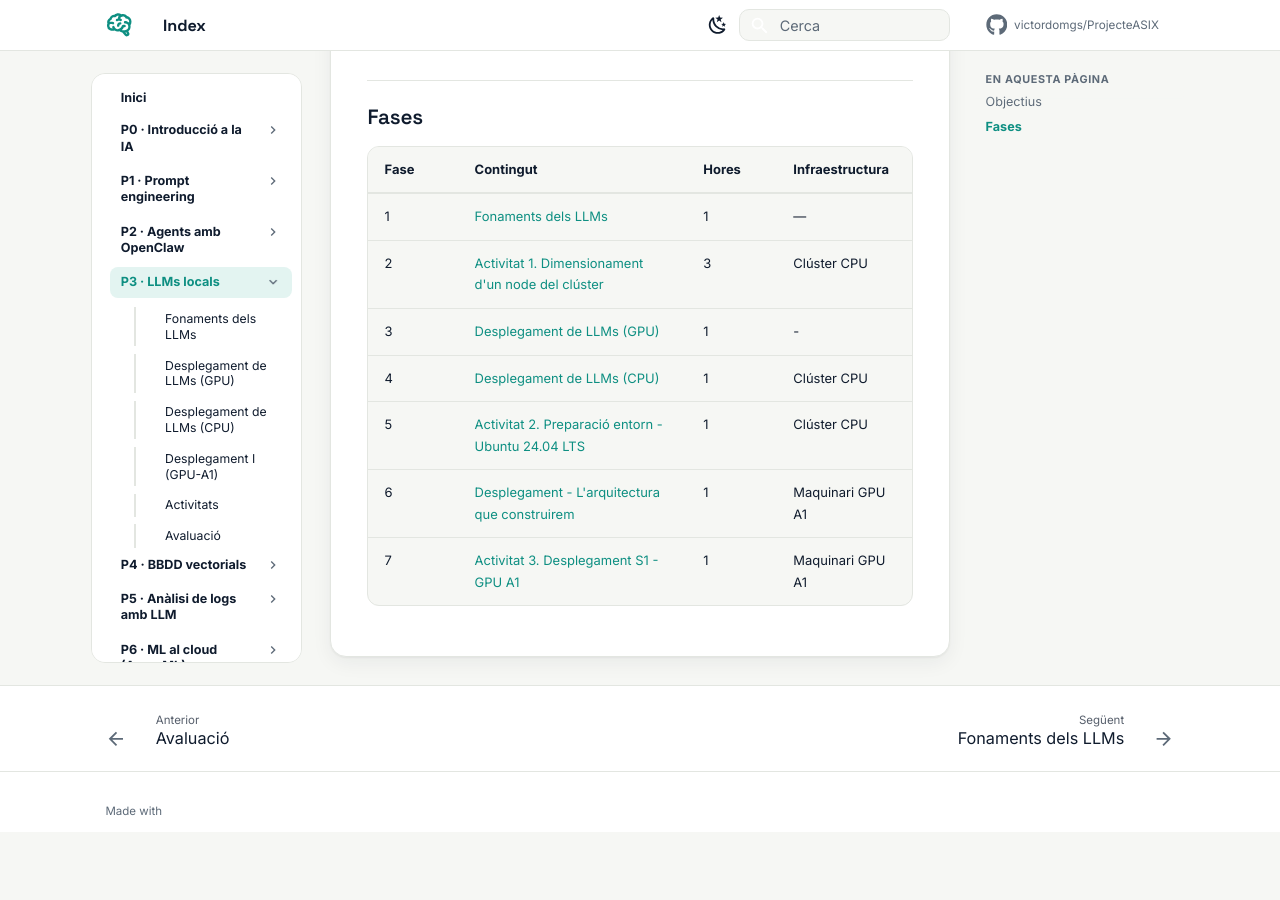
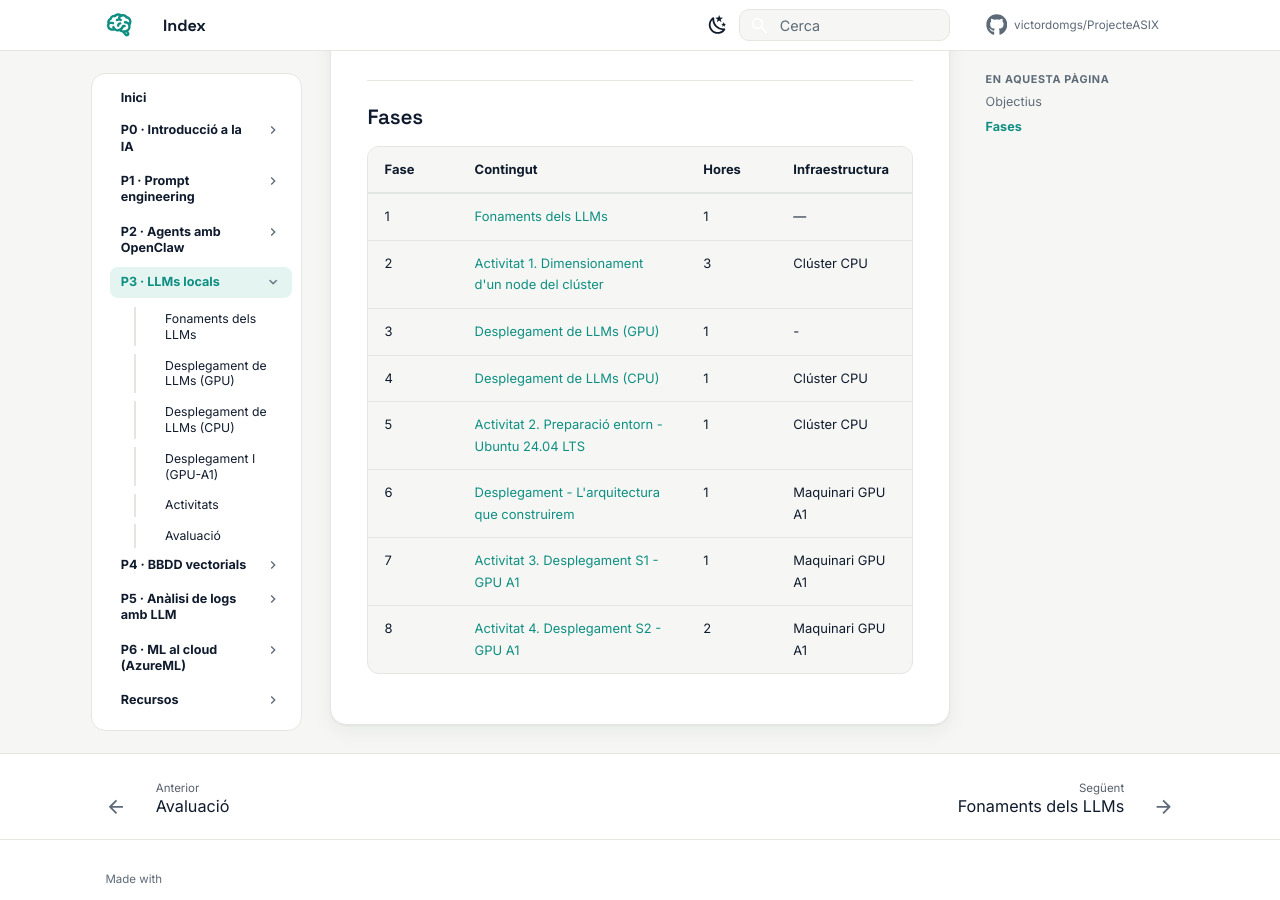
Before and after one commit to victordomgs/ProjecteASIX, an MkDocs documentation site: the page built from docs/p3-llms-locals/index.md, in a window 1280 px wide and 900 px high, scrolled down 669 px. Built offline with MkDocs 1.6.1 and Material for MkDocs 9.7.7, drawn with Linux system fonts in a browser that asks for light colours; comment, search, counter and statistics services are not loaded; before the commit the page ends 1501 px from its top, so only the background shows below that.

Commit message:
Update index.md

```diff
--- a/docs/p3-llms-locals/index.md
+++ b/docs/p3-llms-locals/index.md
@@ -28,3 +28,4 @@
 | 5 | [Activitat 2. Preparació entorn - Ubuntu 24.04 LTS](activitats.md) | 1 | Clúster CPU |
 | 6 | [Desplegament - L'arquitectura que construirem](desplegament3.md) | 1 | Maquinari GPU A1 |
 | 7 | [Activitat 3. Desplegament S1 - GPU A1](activitats.md) | 1 | Maquinari GPU A1 |
+| 8 | [Activitat 4. Desplegament S2 - GPU A1](activitats.md) | 2 | Maquinari GPU A1 |
```
